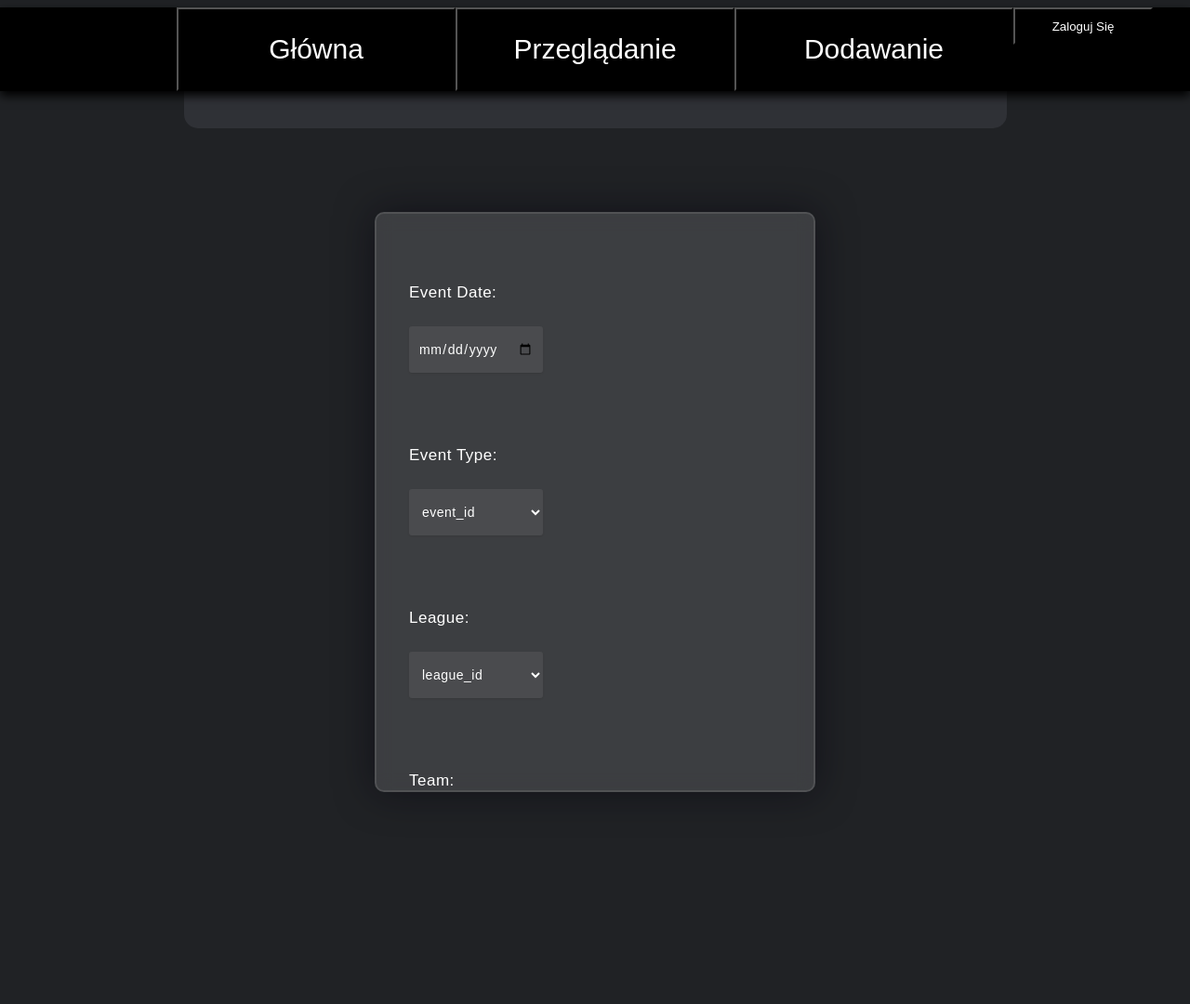
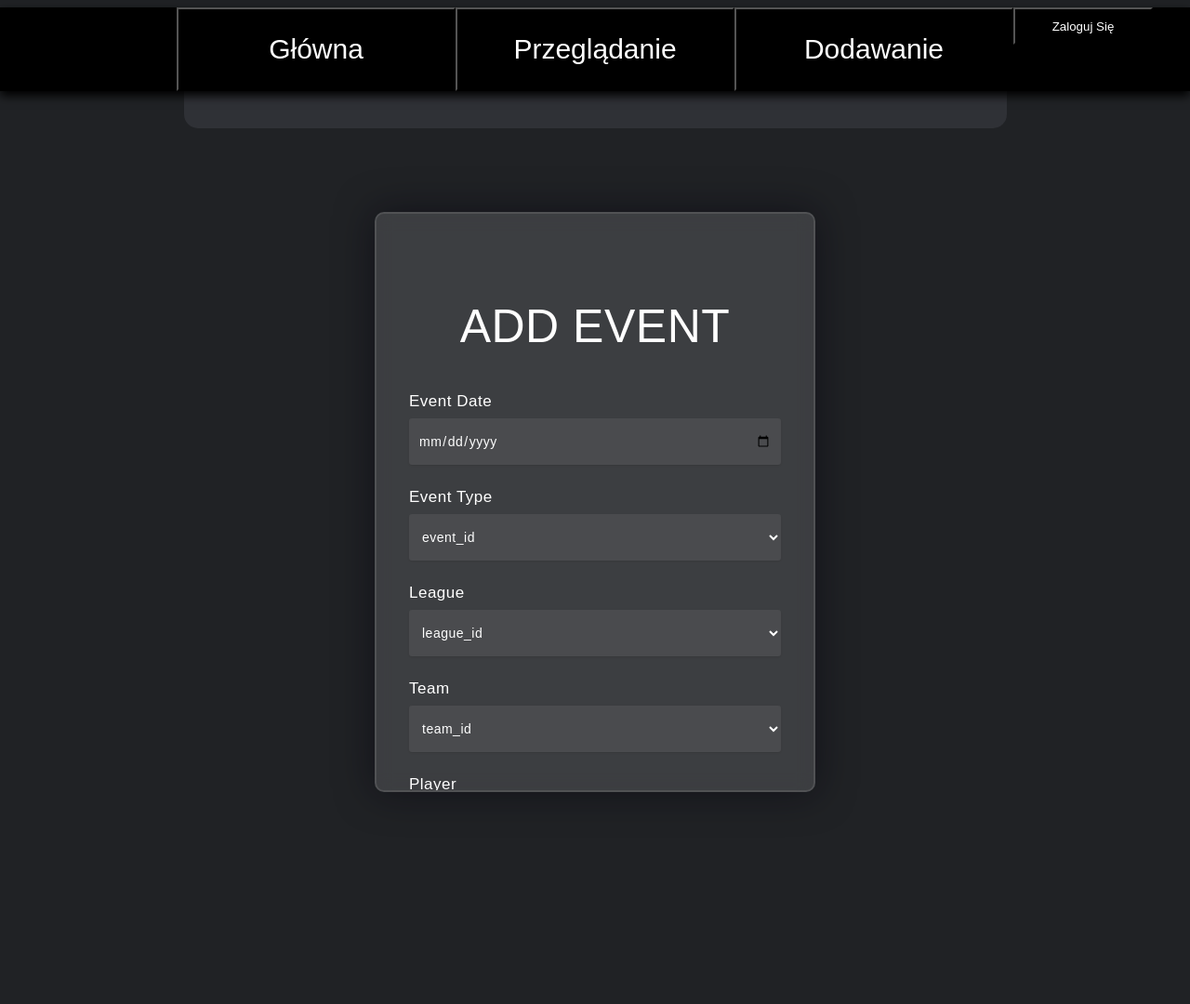
Before and after one commit to dzikus13/league, a Django app: page /add_event in a window 1280 px wide. Shown: the whole page at 93% size. Run offline with Django 4.2, Linux system fonts and the light colour scheme.

Commit message:
Update add_event.html

```diff
--- a/league/manager/templates/manager/add_event.html
+++ b/league/manager/templates/manager/add_event.html
@@ -1,61 +1,46 @@
-{%extends "manager/base.html"%} {%block content%}
+{%extends "manager/base.html"%}{%block content%}
 <div class="form_box">
 	<FORM METHOD="post" ACTION="">
-		<span style="float:left;">
-			<label>Event Date:</label>
-			<br>
+			{%csrf_token%}
+			<h3>ADD EVENT</h3>
+			<label>Event Date</label>
 				<INPUT TYPE="date" class="form_input" NAME="event_date" SIZE="7" MAXLENGTH="10">
-			</br>
 
-			<br></br>
 
-			<label>Event Type:</label>
-			<br>
+			<label>Event Type</label>
 				<SELECT NAME="event_type" class="form_select">
 					<option class="select_option" value="1">event_id</option>
 					<option value="2">event_id</option>
 					<option value="3">event_id</option>
 				</SELECT>
-			</br>
 
-			<br></br>
 
-			<label>League:</label>
-			<br>
+			<label>League</label>
 				<SELECT NAME="league" class="form_select">
 					<option value="1">league_id</option>
 					<option value="2">league_id</option>
 					<option value="3">league_id</option>
 				</SELECT>
-			</br>
 
-			<br></br>
 
-			<label>Team:</label>
-			<br>
+			<label>Team</label>
 				<SELECT NAME="team" class="form_select">
 					<option value="1">team_id</option>
 					<option value="2">team_id</option>
 					<option value="3">team_id</option>
 				</SELECT>
-			</br>
 
-			<br></br>
 
-			<label>Player:</label>
-			<br>
+			<label>Player</label>
 				<SELECT NAME="event_type" class="form_select">
 					<option value="1">player_id</option>
 					<option value="2">player_id</option>
 					<option value="3">player_id</option>
 				</SELECT>
-			</br>
 
-			<br></br>
-
+			<br><br>
 			<input class="button_form_clear" TYPE="reset" VALUE="Clear">
 			<input class="button_form_submit" TYPE="submit" VALUE="Submit">
-		</span>
 	</FORM>
 </div>
 {%endblock%}
```
